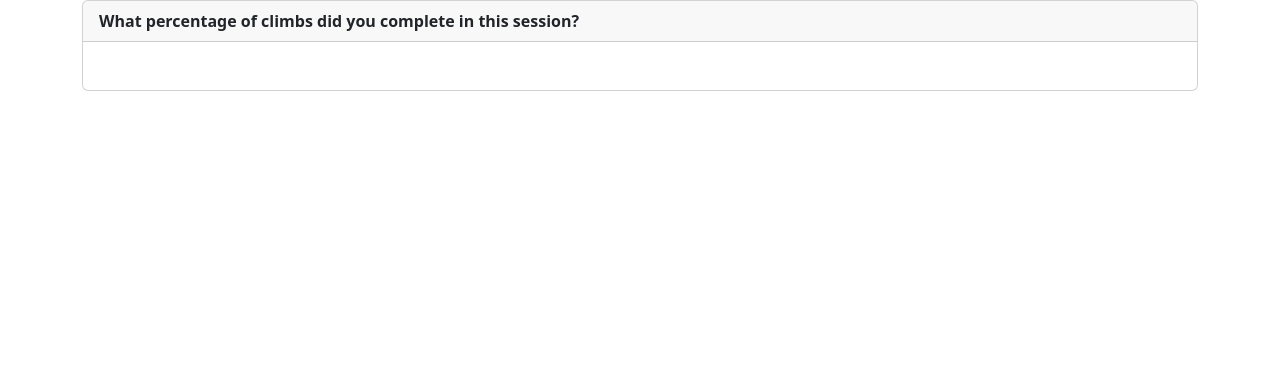
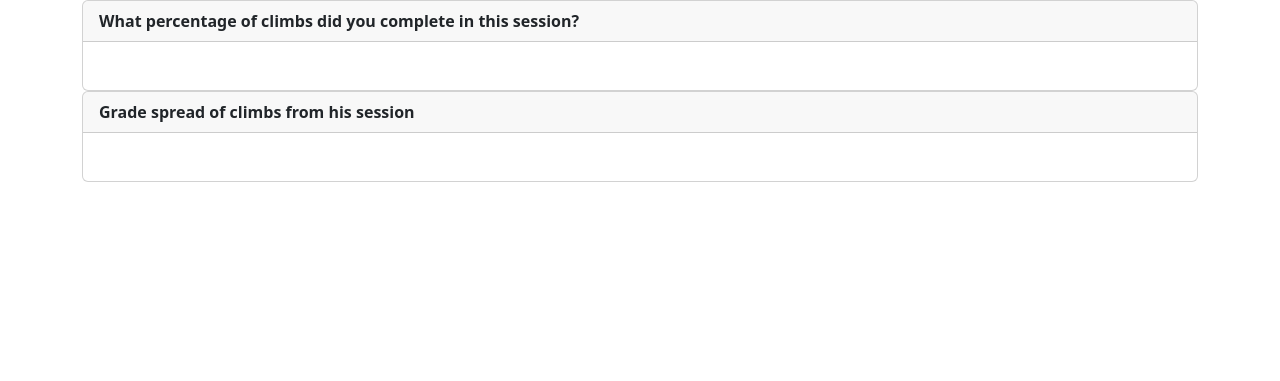
Before and after one commit to Ian-Blanshard/MP3-Climbing-Log, a Flask app: page /session_info/1 in a window 1280 px wide. Shown: the part 56-437 px from the top of the page. Run offline with Flask 3, Linux system fonts and the light colour scheme; some libraries are stand-ins or nearby versions.

Commit message:
feat: added get_range_of_difficulty_climbed() in chart_queries.py

```diff
--- a/climbing_log/routes.py
+++ b/climbing_log/routes.py
@@ -5,7 +5,7 @@ from climbing_log.models import Users, Sessions, Climb
 from datetime import datetime
 from sqlalchemy.orm import joinedload
 import plotly.express as px
-from climbing_log.chart_queries import get_completed_uncompleted_climbs
+from climbing_log.chart_queries import get_completed_uncompleted_climbs, get_range_of_difficulty_climbed
 
 
 @app.route("/")
@@ -128,8 +128,10 @@ def log_climb():
 def session_info(session_id):
     if current_user.is_authenticated:
         pie_json = get_completed_uncompleted_climbs(session_id)
+        bar_json = get_range_of_difficulty_climbed(session_id)
 
-        return render_template('session_info.html', graphJSON=pie_json)
+
+        return render_template('session_info.html', graphJSON=pie_json, graph1JSON=bar_json)
 
     return render_template('session_info.html')
 
--- a/climbing_log/templates/session_info.html
+++ b/climbing_log/templates/session_info.html
@@ -1,20 +1,31 @@
-{% extends 'base.html' %}
-{% block content %}
+{% extends 'base.html' %} {% block content %}
 
 <div class="card">
-    <div class="card-header fw-bold">What percentage of climbs did you complete in this session?</div>
+  <div class="card-header fw-bold">
+    What percentage of climbs did you complete in this session?
+  </div>
   <div class="card-body">
-
     <p class="card-text"></p>
     <div id="pie-chart"></div>
-      <script src='https://cdn.plot.ly/plotly-latest.min.js'></script>
   </div>
 </div>
 
-  <script type='text/javascript'>
+<div class="card">
+  <div class="card-header fw-bold">Grade spread of climbs from his session</div>
+  <div class="card-body">
+    <p class="card-text"></p>
+    <div id="bar-chart"></div>
+  </div>
+</div>
+
+<script src="https://cdn.plot.ly/plotly-latest.min.js"></script>
+<script type="text/javascript">
   var graphs = {{graphJSON | safe}};
   Plotly.plot('pie-chart',graphs,{});
 </script>
-  </div>
+<script type="text/javascript">
+  var graphs = {{graph1JSON | safe}};
+  Plotly.plot('bar-chart',graphs,{});
+</script>
 
-{% endblock  %}
+{% endblock %}
```
Also changed, not shown: climbing_log/chart_queries.py (+21 -1 lines), README.md. Lines whose indentation alone changed are shown as unchanged.
